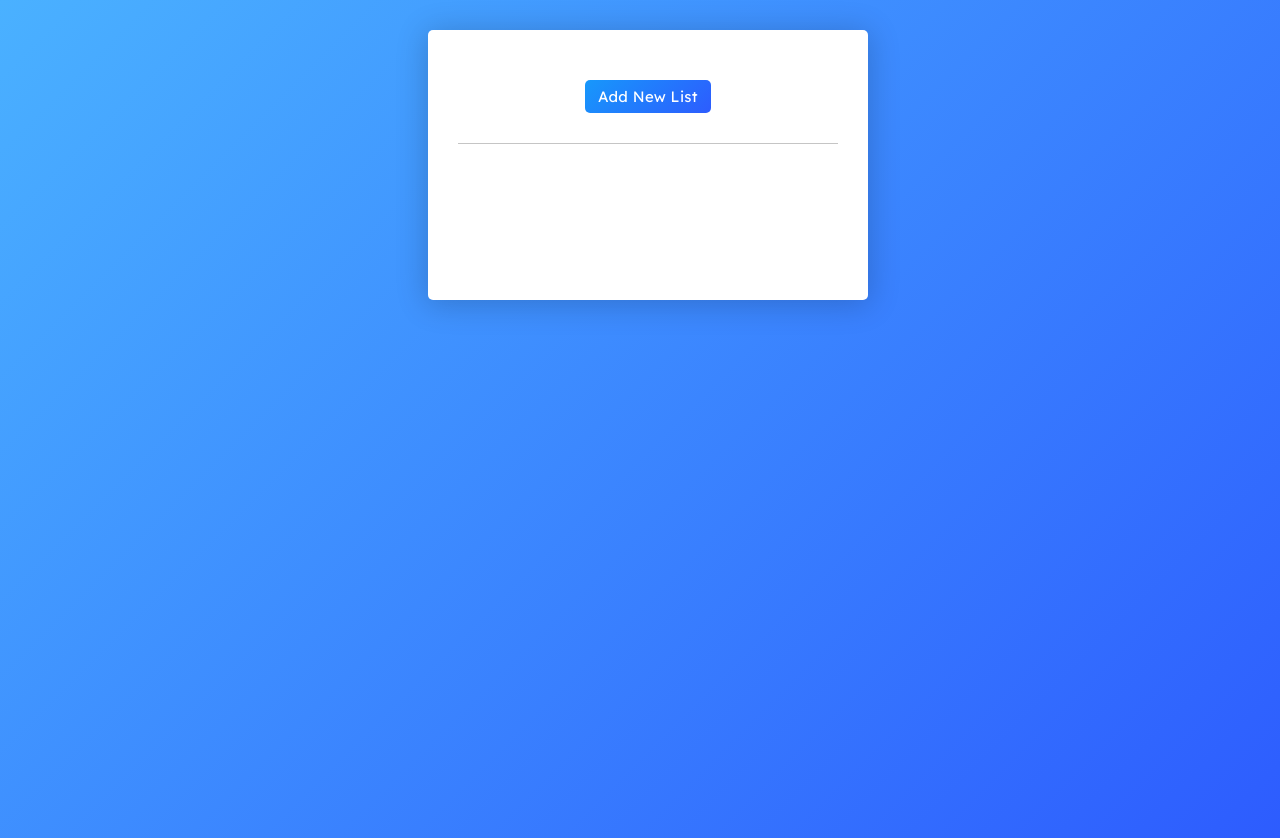
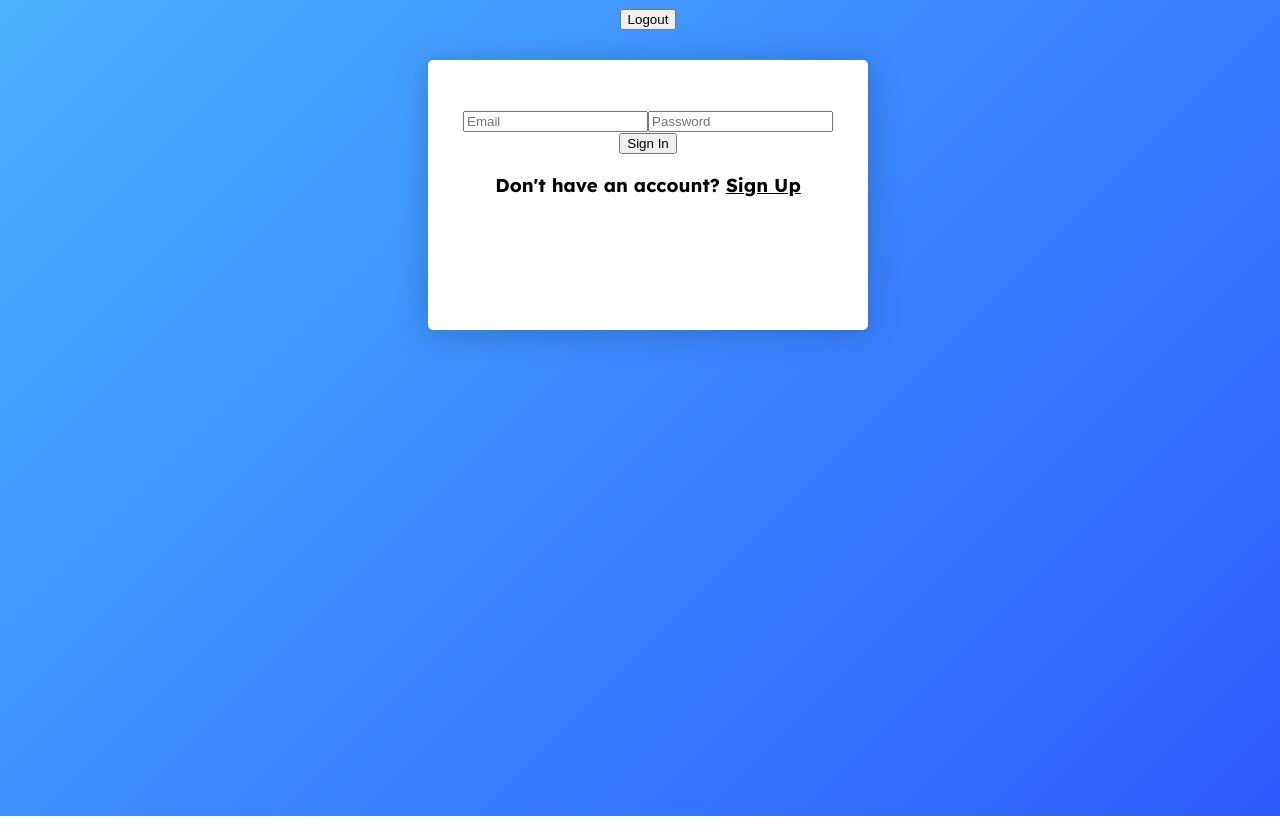
Before and after one commit to FarazAhmad541/todo-app, a React (Vite) app: page / in a window 1280 px wide. After the commit the page ends 816 px from the top, so only its background shows below. Built offline with nearby package versions, Linux system fonts and the light colour scheme; no server answers.

Commit message:
Added firebase authentication

```diff
--- a/package.json
+++ b/package.json
@@ -18,7 +18,8 @@
     "nanoid": "^4.0.1",
     "react": "^18.2.0",
     "react-dom": "^18.2.0",
-    "react-firebase-hooks": "^5.1.1"
+    "react-firebase-hooks": "^5.1.1",
+    "react-loader-spinner": "^5.3.4"
   },
   "devDependencies": {
     "@types/react": "^18.0.27",
--- a/src/App.css
+++ b/src/App.css
@@ -10,8 +10,7 @@ body {
 :root {
   --trash-color: #ff3f5b;
 }
-.main-container,
-.login-component {
+.main-container {
   position: relative;
   margin: 30px auto;
   background-color: white;
@@ -20,6 +19,17 @@ body {
   box-shadow: 0 3px 31px 2px rgba(0, 0, 0, 0.19);
   border-radius: 5px;
   padding: 50px 20px 20px 20px;
+}
+.loader {
+  position: relative;
+  top: 0;
+  bottom: 0;
+  left: 0;
+  right: 0;
+  display: flex;
+  align-items: center;
+  justify-content: center;
+  overflow: hidden;
 }
 .account-menu {
   background-color: white;
--- a/src/App.jsx
+++ b/src/App.jsx
@@ -1,14 +1,20 @@
 import { nanoid } from "nanoid";
-import { useState, useEffect } from "react";
+import { useEffect, useState } from "react";
+import { useAuthState, useSignOut } from "react-firebase-hooks/auth";
 import "./App.css";
 import CreateListModal from "./components/CreateListModal";
+import Signin from "./components/Signin";
+import Signup from "./components/Signup";
+import TasksCategoryList from "./components/TasksCategoryList";
 import TasksList from "./components/TasksList";
-import TasksCategoryList from "./components/TasksCategoryList";
-// import LoginComponent from "./components/LoginComponent";
+import { auth } from "./firebaseConfig";
+
 // import AccountMenu from "./components/AccountMenu.jsx";
 
 function App() {
-  // const [isUserSignedIn, setIsUserSignedIn] = useState(false);
+  const [isSignUpMode, setIsSignUpMode] = useState(false);
+  const [user, loading, error] = useAuthState(auth);
+  const [signOut] = useSignOut(auth);
 
   const [tasks, setTasks] = useState(
     JSON.parse(localStorage.getItem("tasks")) || []
@@ -32,9 +38,31 @@ function App() {
     ]);
   }
 
+  function Navbar() {
+    if (user) {
+      return (
+        <div className="navbar">
+          <h2>{user?.displayName || user?.email?.split("@")[0]}</h2>
+        </div>
+      );
+    }
+  }
+
   return (
     <>
+      <Navbar />
+      <button onClick={signOut}>Logout</button>
       <div className="main-container">
+        {!user ? (
+          <div>
+            {isSignUpMode ? (
+              <Signup setIsSignUpMode={setIsSignUpMode} />
+            ) : (
+              <Signin setIsSignUpMode={setIsSignUpMode} />
+            )}
+          </div>
+        ) : (
+          <div>
             {isTaskListOpen === true ? (
               <TasksList
                 tasksList={tasks}
@@ -54,6 +82,8 @@ function App() {
               </>
             )}
           </div>
+        )}
+      </div>
     </>
   );
 }
--- /dev/null
+++ b/src/components/Signin.jsx
@@ -0,0 +1,85 @@
+import { useState } from "react";
+import { useSignInWithEmailAndPassword } from "react-firebase-hooks/auth";
+import { Oval } from "react-loader-spinner";
+import { auth } from "../firebaseConfig";
+
+export default function Signin(props) {
+  const [signInWithEmailAndPassword, user, loading, error] =
+    useSignInWithEmailAndPassword(auth);
+  const [data, setData] = useState({
+    email: "",
+    password: "",
+  });
+
+  const { setIsSignUpMode } = props;
+  const handleInputs = (event) => {
+    let inputs = { [event.target.name]: event.target.value };
+
+    setData({ ...data, ...inputs });
+  };
+
+  const [userError, setUserError] = useState("");
+
+  function handleSubmit(event) {
+    event.preventDefault();
+    if (data.email && data.password) {
+      signInWithEmailAndPassword(data.email, data.password);
+    }
+    if (error) {
+      setUserError(error);
+    }
+  }
+
+  function DisplayUserName() {
+    if (user) {
+      return (
+        <div>
+          <p>Signed In User: {user.user.email}</p>
+        </div>
+      );
+    }
+  }
+
+  return loading ? (
+    <div className="loader">
+      <Oval
+        ariaLabel="loading-indicator"
+        height={100}
+        width={100}
+        strokeWidth={5}
+        strokeWidthSecondary={1}
+        color="blue"
+        secondaryColor="white"
+      />
+    </div>
+  ) : (
+    <div className="login-modal">
+      <input
+        placeholder="Email"
+        name="email"
+        type="email"
+        className="input-fields"
+        onChange={(event) => handleInputs(event)}
+      />
+      <input
+        placeholder="Password"
+        name="password"
+        type="password"
+        className="input-fields"
+        onChange={(event) => handleInputs(event)}
+      />
+      <button onClick={handleSubmit}>Sign In</button>
+      <h3>
+        Don't have an account?{" "}
+        <span
+          onClick={() => setIsSignUpMode(true)}
+          style={{ textDecoration: "underline", cursor: "pointer" }}
+        >
+          Sign Up
+        </span>
+      </h3>
+      <DisplayUserName />
+      {userError}
+    </div>
+  );
+}
--- /dev/null
+++ b/src/components/Signup.jsx
@@ -0,0 +1,94 @@
+import { useState } from "react";
+import { useCreateUserWithEmailAndPassword } from "react-firebase-hooks/auth";
+import { Oval } from "react-loader-spinner";
+
+import { auth } from "../firebaseConfig";
+export default function Signup(props) {
+  const [createUserWithEmailAndPassword, user, loading, error] =
+    useCreateUserWithEmailAndPassword(auth);
+
+  const [data, setData] = useState({
+    email: "",
+    password: "",
+    confirmPassword: "",
+  });
+  const { setIsSignUpMode } = props;
+  const [passwordError, setPasswordError] = useState("");
+
+  const handleInputs = (event) => {
+    let inputs = { [event.target.name]: event.target.value };
+
+    setData({ ...data, ...inputs });
+  };
+
+  async function handleSubmit(event) {
+    event.preventDefault();
+    if (error) setPasswordError("");
+    if (data.password !== data.confirmPassword) {
+      setPasswordError("Passwords Donot Match");
+      return;
+    } else {
+      await createUserWithEmailAndPassword(data.email, data.password);
+    }
+  }
+
+  function DisplayUserName() {
+    if (user) {
+      return (
+        <div>
+          <p>Signed Up User: {user.user.email}</p>
+        </div>
+      );
+    }
+  }
+
+  return loading ? (
+    <div className="loader">
+      <Oval
+        ariaLabel="loading-indicator"
+        height={100}
+        width={100}
+        strokeWidth={5}
+        strokeWidthSecondary={1}
+        color="blue"
+        secondaryColor="white"
+      />
+    </div>
+  ) : (
+    <div className="login-modal">
+      <input
+        placeholder="Email"
+        name="email"
+        type="email"
+        className="input-fields"
+        onChange={(event) => handleInputs(event)}
+      />
+      <input
+        placeholder="Password"
+        name="password"
+        type="password"
+        className="input-fields"
+        onChange={(event) => handleInputs(event)}
+      />
+      <input
+        placeholder="Confirm Password"
+        name="confirmPassword"
+        type="password"
+        className="input-fields"
+        onChange={(event) => handleInputs(event)}
+      />
+      <button onClick={handleSubmit}>Sign Up</button>
+      <h3>
+        Already have a account{" "}
+        <span
+          onClick={() => setIsSignUpMode(false)}
+          style={{ textDecoration: "underline", cursor: "pointer" }}
+        >
+          Sign In
+        </span>
+      </h3>
+      <DisplayUserName />
+      {passwordError}
+    </div>
+  );
+}
--- /dev/null
+++ b/src/firebaseConfig.js
@@ -0,0 +1,21 @@
+// Import the functions you need from the SDKs you need
+import { initializeApp } from "firebase/app";
+import { getAuth } from "firebase/auth";
+import { getFirestore } from "firebase/firestore";
+// TODO: Add SDKs for Firebase products that you want to use
+// https://firebase.google.com/docs/web/setup#available-libraries
+
+// Your web app's Firebase configuration
+const firebaseConfig = {
+  apiKey: import.meta.env.VITE_API_KEY,
+  authDomain: import.meta.env.VITE_AUTH_DOMAIN,
+  projectId: import.meta.env.VITE_PROJECT_ID,
+  storageBucket: import.meta.env.VITE_STORAGE_BUCKET,
+  messagingSenderId: import.meta.env.VITE_MESSAGING_SENDER_ID,
+  appId: import.meta.env.VITE_APP_ID,
+};
+
+// Initialize Firebase
+export const app = initializeApp(firebaseConfig);
+export const database = getFirestore(app);
+export const auth = getAuth(app);
```
Also changed, not shown: src/components/AccountMenu.jsx (added), 1 other file (tests, documents, lock files or other folders). Lines whose indentation alone changed are shown as unchanged.
